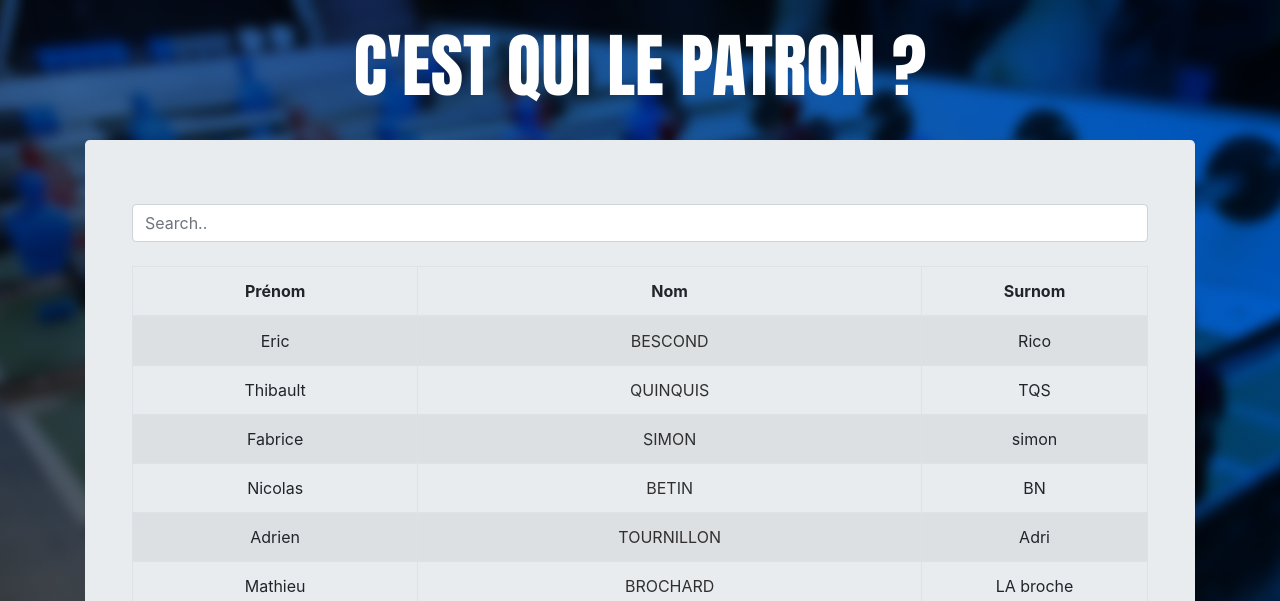
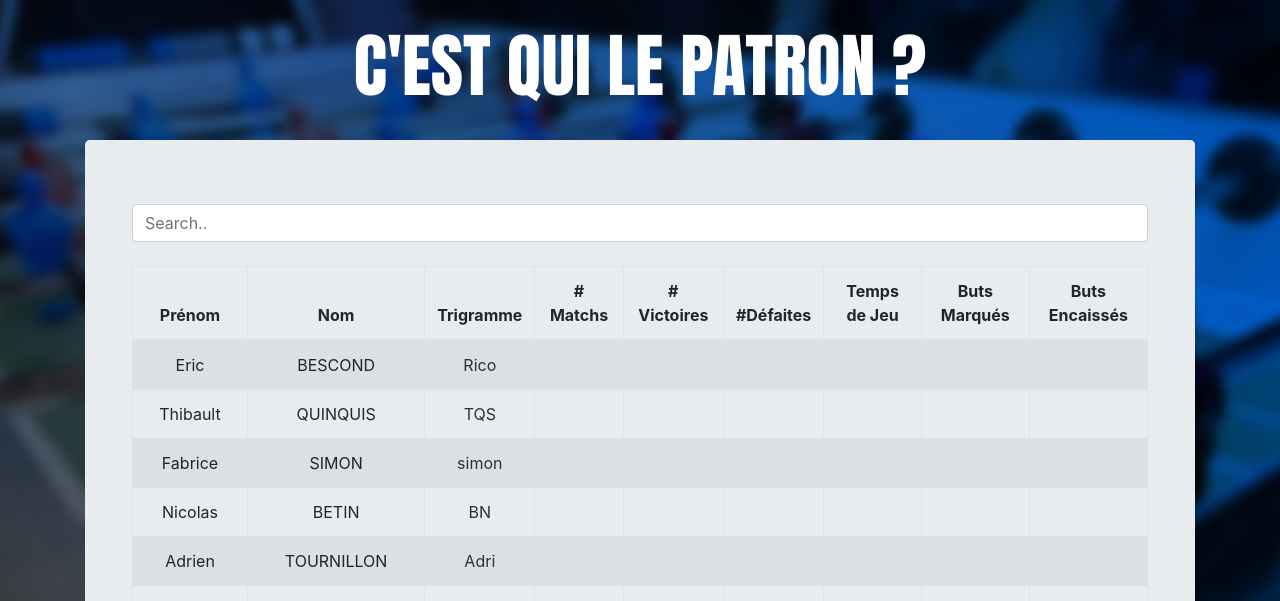
Before and after one commit to atournillon/BabyFootConnecte, a Flask app: page /players in a window 1280 px wide. Shown: the top 601 px of the page. Run offline with Flask 2, Linux system fonts and the light colour scheme; some libraries are stand-ins or nearby versions.

Commit message:
Modifs NBN

```diff
--- a/templates/players.html
+++ b/templates/players.html
@@ -13,15 +13,27 @@
           <tr>
             <th>Prénom</th>
             <th>Nom</th>
-            <th>Surnom</th>
+            <th>Trigramme</th>
+            <th># Matchs</th>
+            <th># Victoires</th>
+            <th>#Défaites</th>
+            <th>Temps de Jeu</th>
+            <th>Buts Marqués</th>
+            <th>Buts Encaissés</th>
           </tr>
         </thead>
         <tbody id="myTable">
           {% for id_player in players_table.index %}
             <tr>
               <td>{{ players_table.loc[id_player].firstname }}</td>
-              <td><a href="player/{{id_player}}">{{ players_table.loc[id_player].lastname }}</a></td>
-              <td>{{ players_table.loc[id_player].nickname }}</td>
+              <td>{{ players_table.loc[id_player].lastname }}</td>
+              <td><a href="player/{{id_player}}">{{ players_table.loc[id_player].nickname }}</a></td>
+              <td>{{ players_table.loc[id_player].match_count }}</td>
+              <td>{{ players_table.loc[id_player].match_win_count }}</td>
+              <td>{{ players_table.loc[id_player].match_los_count }}</td>
+              <td>{{ players_table.loc[id_player].game_time_sec }}</td>
+              <td>{{ players_table.loc[id_player].goals_win_count }}</td>
+              <td>{{ players_table.loc[id_player].goals_los_count }}</td>
             </tr>
           {% endfor %}
         </tbody>
```
